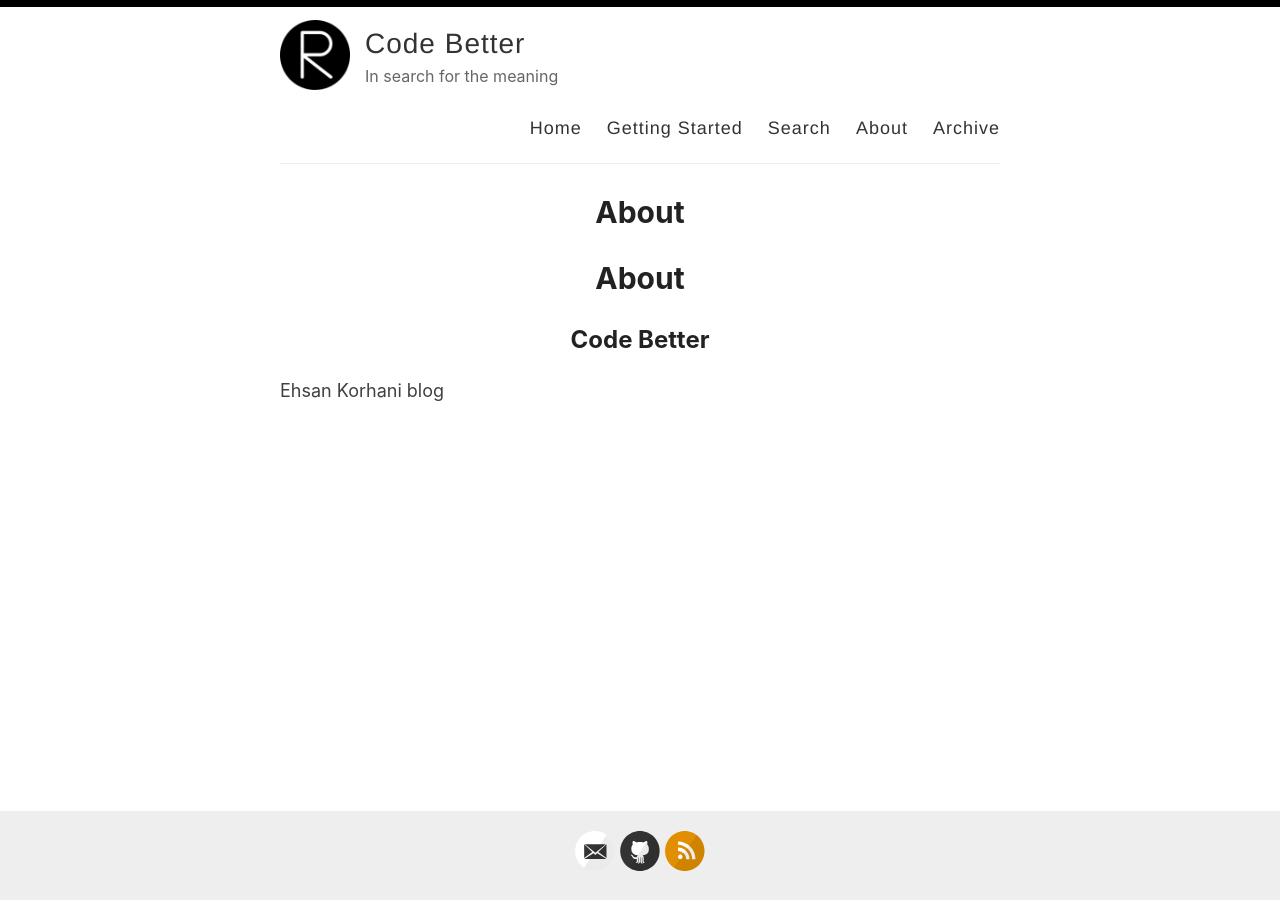
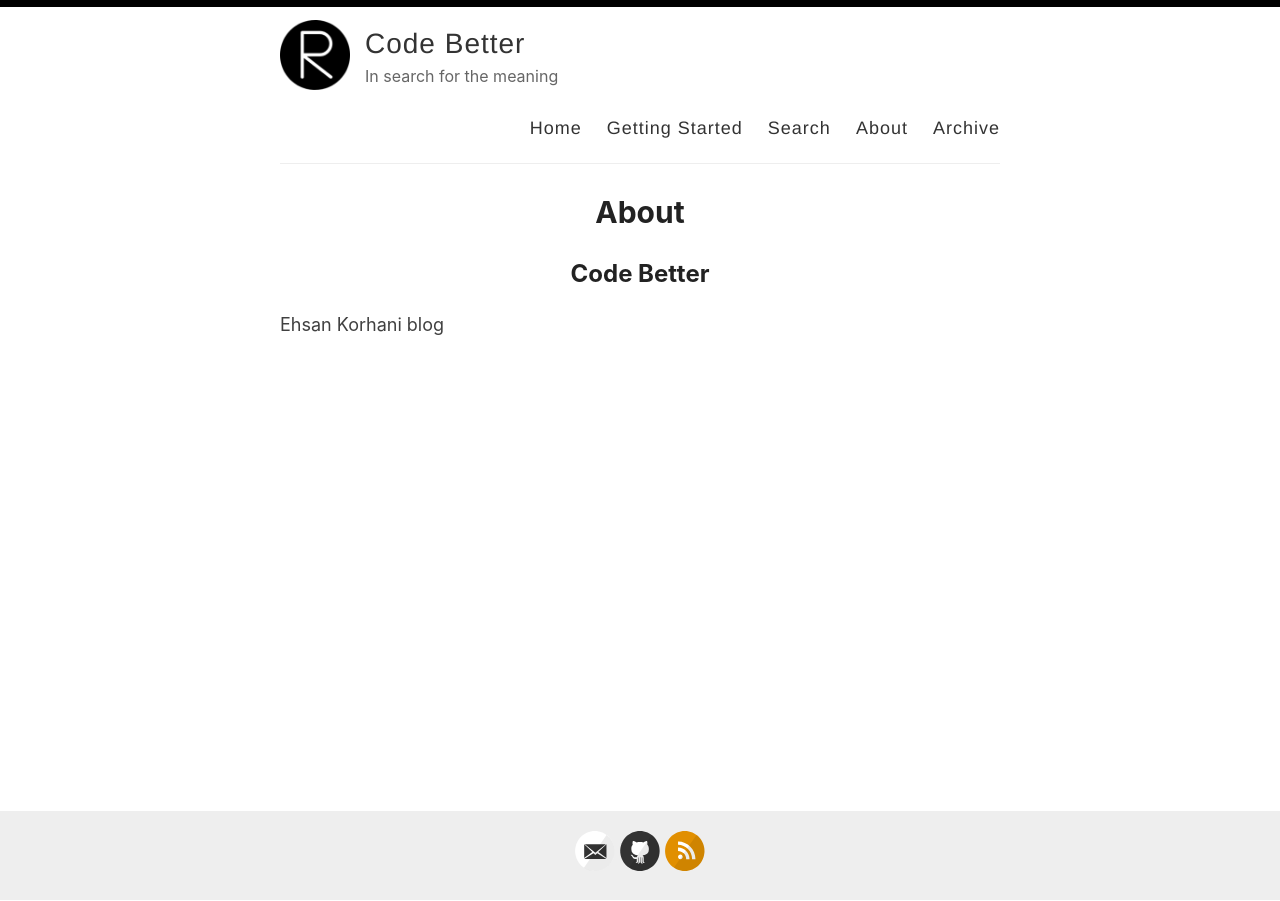
Before and after one commit to ehsankorhani/ehsankorhani.github.io.old, a Jekyll site: the page built from _pages/about.md, in a window 1280 px wide. Built offline with Jekyll 4.4.1, drawn with Linux system fonts in a browser that asks for light colours.

Commit message:
about page update

```diff
--- a/_pages/about.md
+++ b/_pages/about.md
@@ -4,7 +4,6 @@ title: About
 permalink: /about/
 ---
 
-# About
 ## Code Better
 
 Ehsan Korhani blog
```
